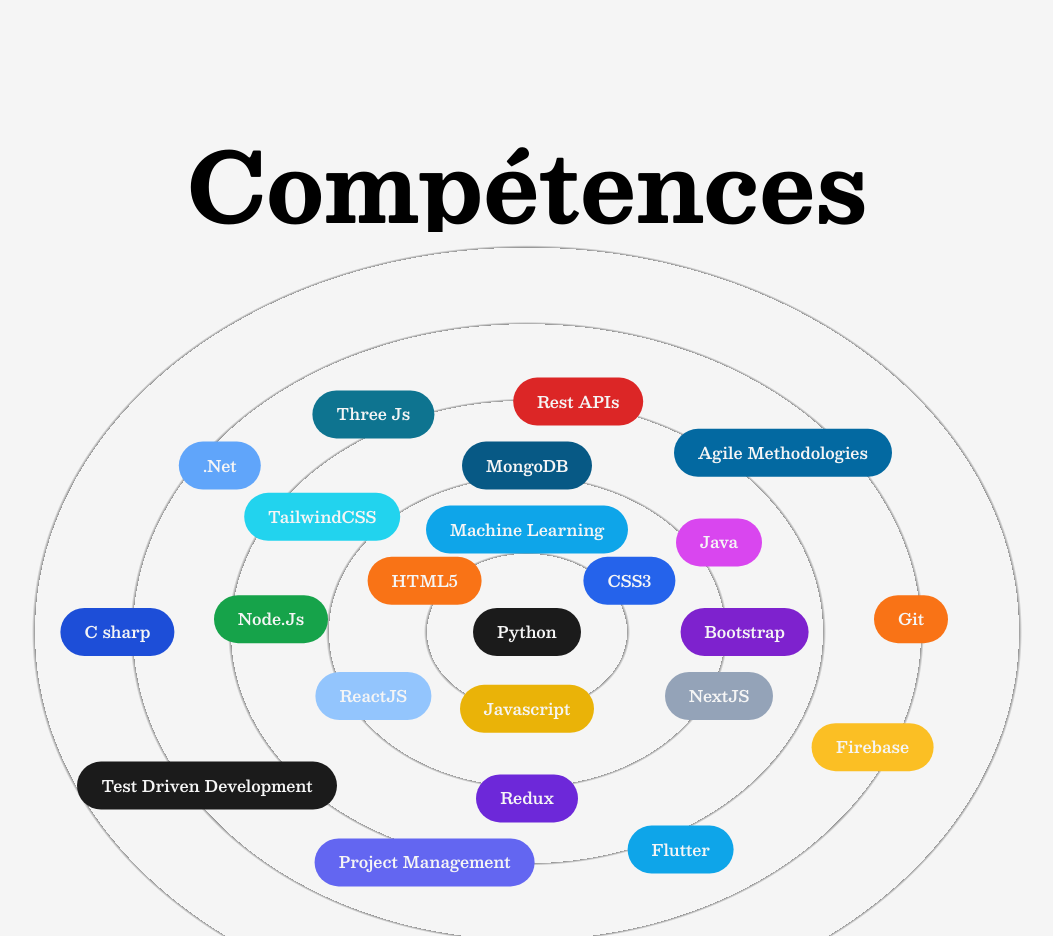
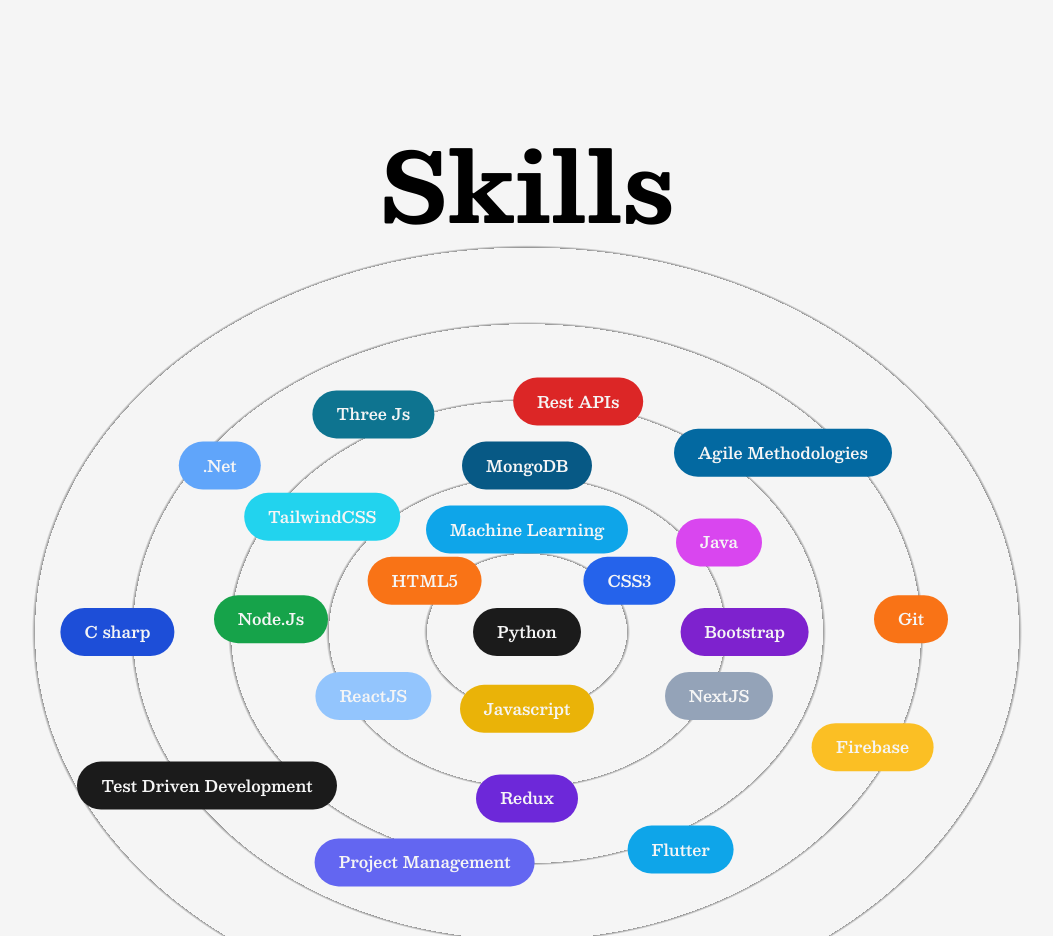
Before and after one commit to Sio-The-Deal/nextjs-portfolio, a Next.js app: page /about in a window 1280 px wide. Shown: the part 980-1916 px from the top of the page, without its empty margins (113-1166 px from the left). Built offline with nearby package versions, Linux system fonts and the light colour scheme.

Commit message:
skills edit

```diff
--- a/src/components/Skills.js
+++ b/src/components/Skills.js
@@ -26,7 +26,7 @@ const Skills = () => {
     return (
         <>
             <h2 className="font-bold text-8xl mt-64 w-full text-center md:text-6xl md:mt-32">
-                Compétences
+                Skills
             </h2>
             <div className="w-full h-screen relative flex items-center justify-center rounded-full bg-circularLight dark:bg-circularDark lg:h-[80vh] sm:h-[60vh] xs:h-[50vh] lg:bg-circularLightLg lg:dark:bg-circularDarkLg md:bg-circularLightMd md:dark:bg-circularDarkMd sm:bg-circularLightSm sm:dark:bg-circularDarkSm">
                 {displaySkills(skills)}
```
